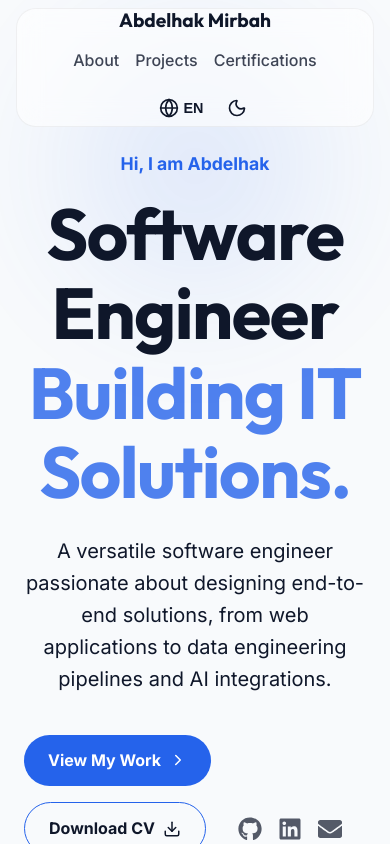
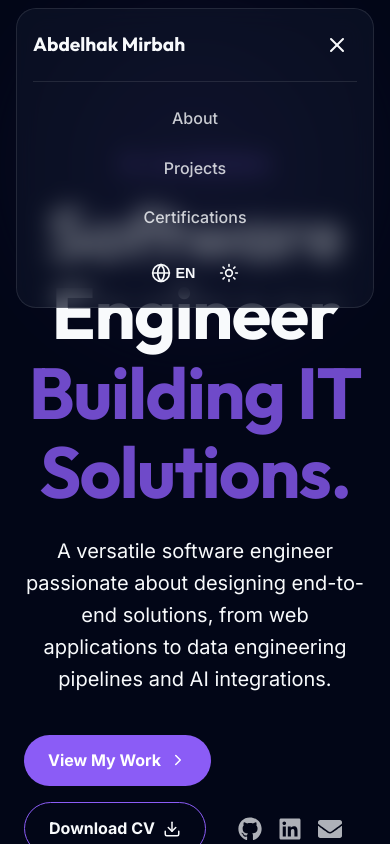
Before and after one commit to AbdelhakMirbah/Portfolio, a React (Vite) app: page / in a window 390 px wide. Both pictures are taken after a click on the button "Toggle menu". Shown: the top 844 px of the page. Built offline with nearby package versions, Linux system fonts and the light colour scheme.

Commit message:
Add burger menu for mobile navigation

```diff
--- a/src/App.jsx
+++ b/src/App.jsx
@@ -1,5 +1,5 @@
 import { useState, useEffect } from 'react';
-import { Sun, Moon, ChevronRight, Briefcase, Database, Layout, Award, ExternalLink, Globe, Download } from 'lucide-react';
+import { Sun, Moon, ChevronRight, Briefcase, Database, Layout, Award, ExternalLink, Globe, Download, Menu, X } from 'lucide-react';
 import { FaGithub, FaLinkedin, FaEnvelope } from 'react-icons/fa';
 import profileImg from './assets/profile.png';
 import { gsap } from 'gsap';
@@ -29,6 +29,7 @@ const certifications = [
 
 function App() {
   const [theme, setTheme] = useState('dark');
+  const [isMenuOpen, setIsMenuOpen] = useState(false);
   const { t, i18n } = useTranslation();
 
   useEffect(() => {
@@ -63,14 +64,19 @@ function App() {
 
       {/* Navigation */}
       <nav className="glass nav-animate" style={navStyle}>
-        <div className="container" style={navContainerStyle}>
-          <h1 style={{ fontSize: '1.5rem', fontWeight: 700 }}>Abdelhak Mirbah</h1>
-          <div style={navLinksStyle}>
-            <a href="#about" style={linkStyle}>{t('nav.about')}</a>
-            <a href="#projects" style={linkStyle}>{t('nav.projects')}</a>
-            <a href="#certifications" style={linkStyle}>{t('nav.certifications')}</a>
+        <div className="container nav-container">
+          <div className="nav-header">
+            <h1 style={{ fontSize: '1.5rem', fontWeight: 700 }}>Abdelhak Mirbah</h1>
+            <button className="burger-btn" onClick={() => setIsMenuOpen(!isMenuOpen)} aria-label="Toggle menu">
+              {isMenuOpen ? <X size={24} /> : <Menu size={24} />}
+            </button>
+          </div>
+          <div className={`nav-links-container ${isMenuOpen ? 'open' : ''}`}>
+            <a href="#about" style={linkStyle} onClick={() => setIsMenuOpen(false)}>{t('nav.about')}</a>
+            <a href="#projects" style={linkStyle} onClick={() => setIsMenuOpen(false)}>{t('nav.projects')}</a>
+            <a href="#certifications" style={linkStyle} onClick={() => setIsMenuOpen(false)}>{t('nav.certifications')}</a>
 
-            <div style={{ display: 'flex', gap: '0.5rem', marginLeft: '1rem' }}>
+            <div className="nav-controls" style={{ display: 'flex', gap: '0.5rem', marginLeft: '1rem' }}>
               <button onClick={toggleLanguage} style={themeBtnStyle} aria-label="Toggle Language" title="Change Language">
                 <Globe size={20} /> <span style={{marginLeft: '0.3rem', fontSize: '0.9rem', fontWeight: 600}}>{i18n.language.toUpperCase()}</span>
               </button>
@@ -227,8 +233,6 @@ function App() {
 
 // Inline Styles
 const navStyle = { position: 'fixed', top: '1rem', left: '50%', transform: 'translateX(-50%)', width: 'calc(100% - 2rem)', maxWidth: '1200px', borderRadius: '100px', zIndex: 100 };
-const navContainerStyle = { display: 'flex', justifyContent: 'space-between', alignItems: 'center', padding: '1rem 2rem' };
-const navLinksStyle = { display: 'flex', gap: '2rem', alignItems: 'center' };
 const linkStyle = { textDecoration: 'none', color: 'inherit', fontWeight: 500, opacity: 0.8, transition: 'opacity 0.2s' };
 const themeBtnStyle = { background: 'none', border: 'none', color: 'inherit', cursor: 'pointer', display: 'flex', alignItems: 'center', justifyContent: 'center', padding: '0.5rem', borderRadius: '50%', transition: 'background 0.2s' };
 const primaryBtnStyle = { display: 'flex', alignItems: 'center', gap: '0.5rem', background: 'var(--accent-color)', color: '#fff', padding: '0.8rem 1.5rem', borderRadius: '50px', textDecoration: 'none', fontWeight: 600, transition: 'background 0.2s, transform 0.2s' };
--- a/src/index.css
+++ b/src/index.css
@@ -71,7 +71,32 @@ h1, h2, h3, h4, h5, h6 {
   filter: blur(60px);
 }
 
-/* --- Responsive Design --- */
+/* --- Responsive Design & Burger Menu --- */
+.nav-container {
+  display: flex;
+  justify-content: space-between;
+  align-items: center;
+  padding: 1rem 2rem;
+}
+.nav-header {
+  display: flex;
+  justify-content: space-between;
+  align-items: center;
+}
+.nav-links-container {
+  display: flex;
+  gap: 2rem;
+  align-items: center;
+}
+.burger-btn {
+  display: none;
+  background: none;
+  border: none;
+  color: inherit;
+  cursor: pointer;
+  padding: 0.5rem;
+}
+
 @media (max-width: 900px) {
   .hero-text h2 {
     font-size: 3.5rem !important;
@@ -88,18 +113,34 @@ h1, h2, h3, h4, h5, h6 {
     border-radius: 20px !important;
     top: 0.5rem !important;
   }
-  nav > div {
+  .nav-container {
+    flex-direction: column;
     padding: 1rem !important;
-    flex-direction: column !important;
-    gap: 1rem;
+  }
+  .nav-header {
+    width: 100%;
+  }
+  .burger-btn {
+    display: flex;
+  }
+  .nav-links-container {
+    display: none;
+    width: 100%;
+    flex-direction: column;
+    gap: 1.5rem;
+    padding-top: 1.5rem;
+    margin-top: 1rem;
+    border-top: 1px solid var(--glass-border);
+  }
+  .nav-links-container.open {
+    display: flex;
+  }
+  .nav-controls {
+    margin-left: 0 !important;
+    justify-content: center;
   }
   nav h1 {
     font-size: 1.2rem !important;
-  }
-  nav > div > div {
-    gap: 1rem !important;
-    flex-wrap: wrap;
-    justify-content: center;
   }
 
   /* Hero Section */
```
